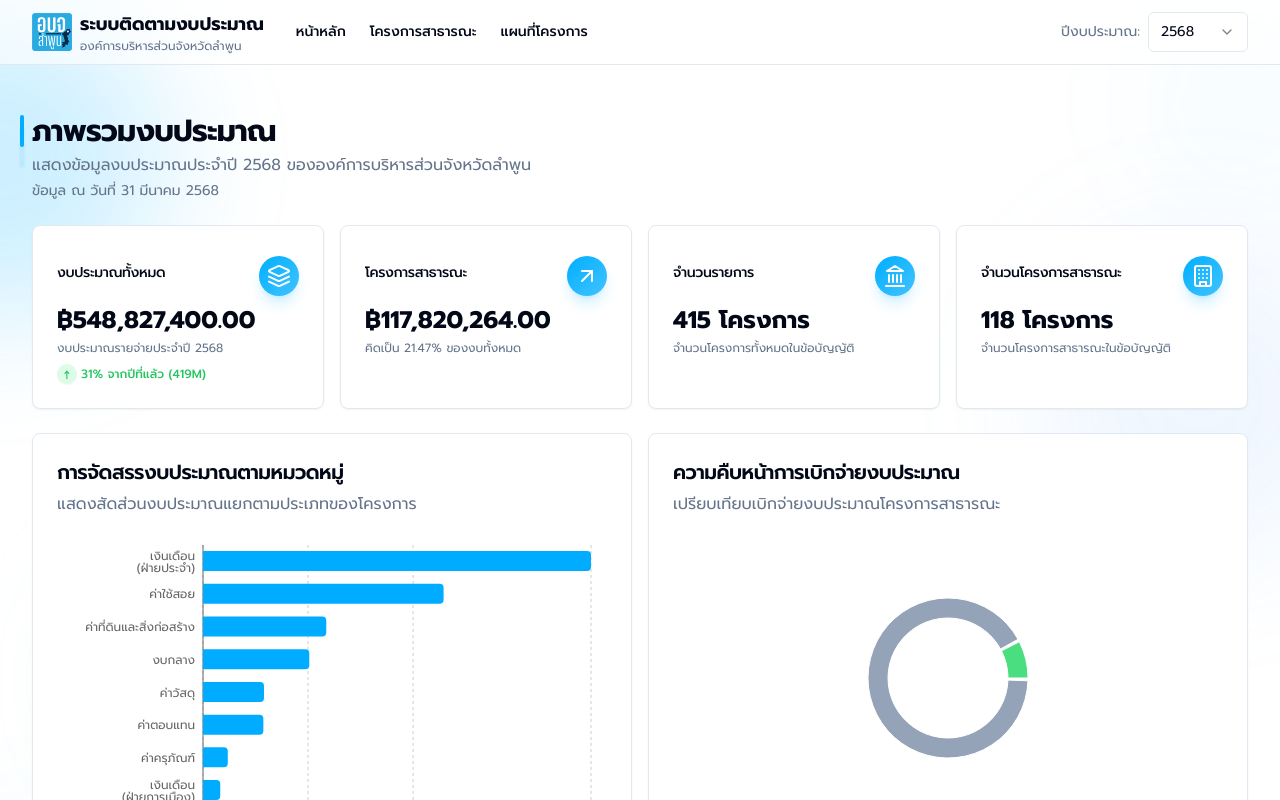
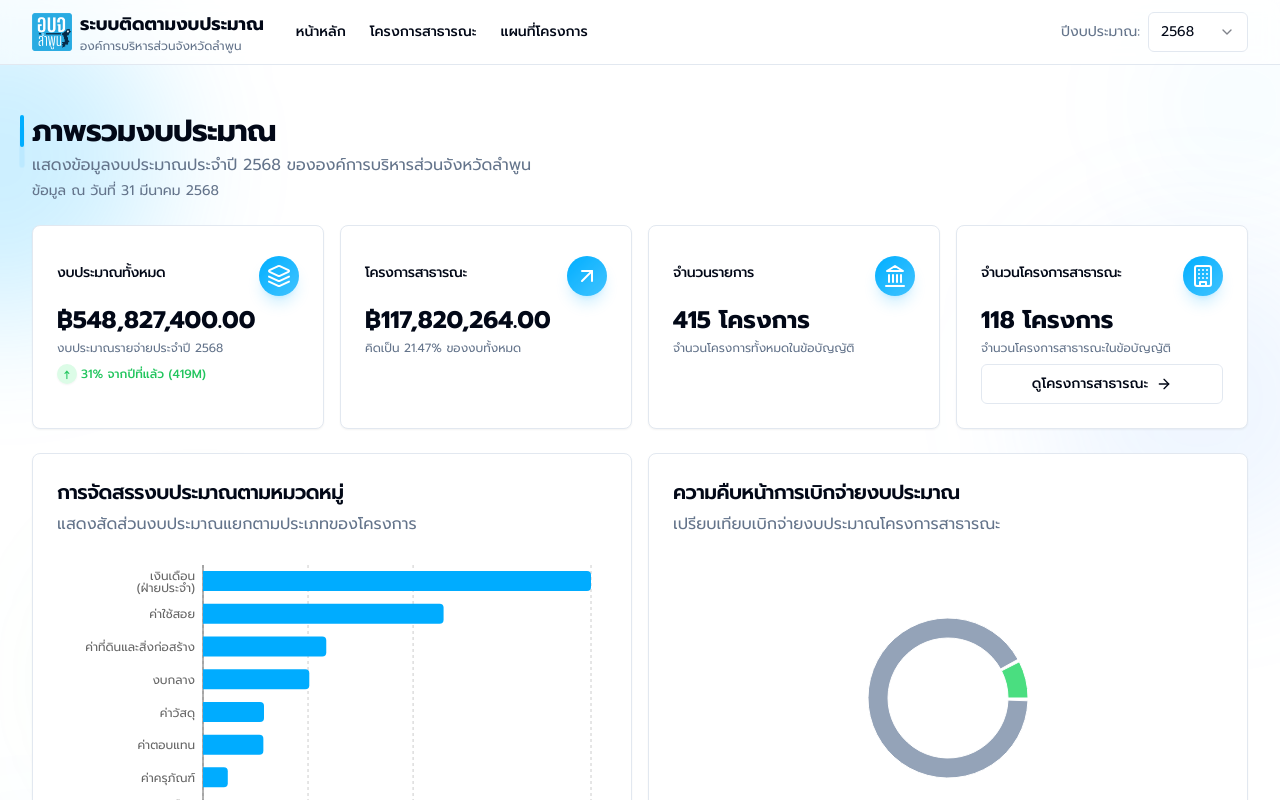
Before and after one commit to badgooooor/budgeting, a React (Vite) app: page / in a window 1280 px wide. Shown: the top 800 px of the page. Built offline with nearby package versions, Linux system fonts and the light colour scheme.

Commit message:
add: public project link

```diff
--- a/src/components/dashboard/StatCard.tsx
+++ b/src/components/dashboard/StatCard.tsx
@@ -1,4 +1,3 @@
-
 import { ReactNode } from 'react';
 import { Card, CardContent, CardDescription, CardHeader, CardTitle } from "@/components/ui/card";
 import { cn } from '@/lib/utils';
@@ -11,6 +10,7 @@ interface StatCardProps {
   trend?: 'up' | 'down' | 'neutral';
   trendValue?: string;
   className?: string;
+  action?: ReactNode;
 }
 
 const StatCard = ({
@@ -20,7 +20,8 @@ const StatCard = ({
   icon,
   trend,
   trendValue,
-  className
+  className,
+  action
 }: StatCardProps) => {
   return (
     <Card className={cn("overflow-hidden", className)}>
@@ -62,6 +63,7 @@ const StatCard = ({
             {trendValue}
           </p>
         )}
+        {action}
       </CardContent>
     </Card>
   );
--- a/src/pages/Index.tsx
+++ b/src/pages/Index.tsx
@@ -232,6 +232,14 @@ const Index = () => {
             value={`${formatNumber(publicProjectsCount)} โครงการ`}
             description={`จำนวนโครงการสาธารณะในข้อบัญญัติ`}
             icon={<Building />}
+            action={
+              <Button variant="outline" asChild className="w-full mt-2">
+                <Link to="/public-projects" className="flex items-center justify-center gap-2">
+                  ดูโครงการสาธารณะ
+                  <ArrowRight className="h-4 w-4" />
+                </Link>
+              </Button>
+            }
           />
         </div>
 
--- a/src/pages/ProjectMap.tsx
+++ b/src/pages/ProjectMap.tsx
@@ -1,7 +1,10 @@
 import { useState, useEffect } from 'react';
+import { Link } from 'react-router-dom';
 import Header from '@/components/layout/Header';
 import PageContainer from '@/components/layout/PageContainer';
 import ProjectMap from '@/components/map/ProjectMap';
+import { Button } from "@/components/ui/button";
+import { ArrowRight } from 'lucide-react';
 
 interface BudgetDataItem {
   id: string;
@@ -74,6 +77,14 @@ const ProjectMapPage = () => {
         title="แผนที่โครงการ"
         description="แสดงตำแหน่งที่ตั้งโครงการสาธารณะบนแผนที่"
       >
+        <div className="flex justify-end mb-4">
+          <Button variant="outline" asChild>
+            <Link to="/public-projects" className="flex items-center justify-center gap-2 bg-primary text-primary-foreground hover:bg-primary/90">
+              ดูโครงการสาธารณะ
+              <ArrowRight className="h-4 w-4" />
+            </Link>
+          </Button>
+        </div>
         {loading ? (
           <div className="flex items-center justify-center h-[500px]">
             <div className="space-y-4">
```
